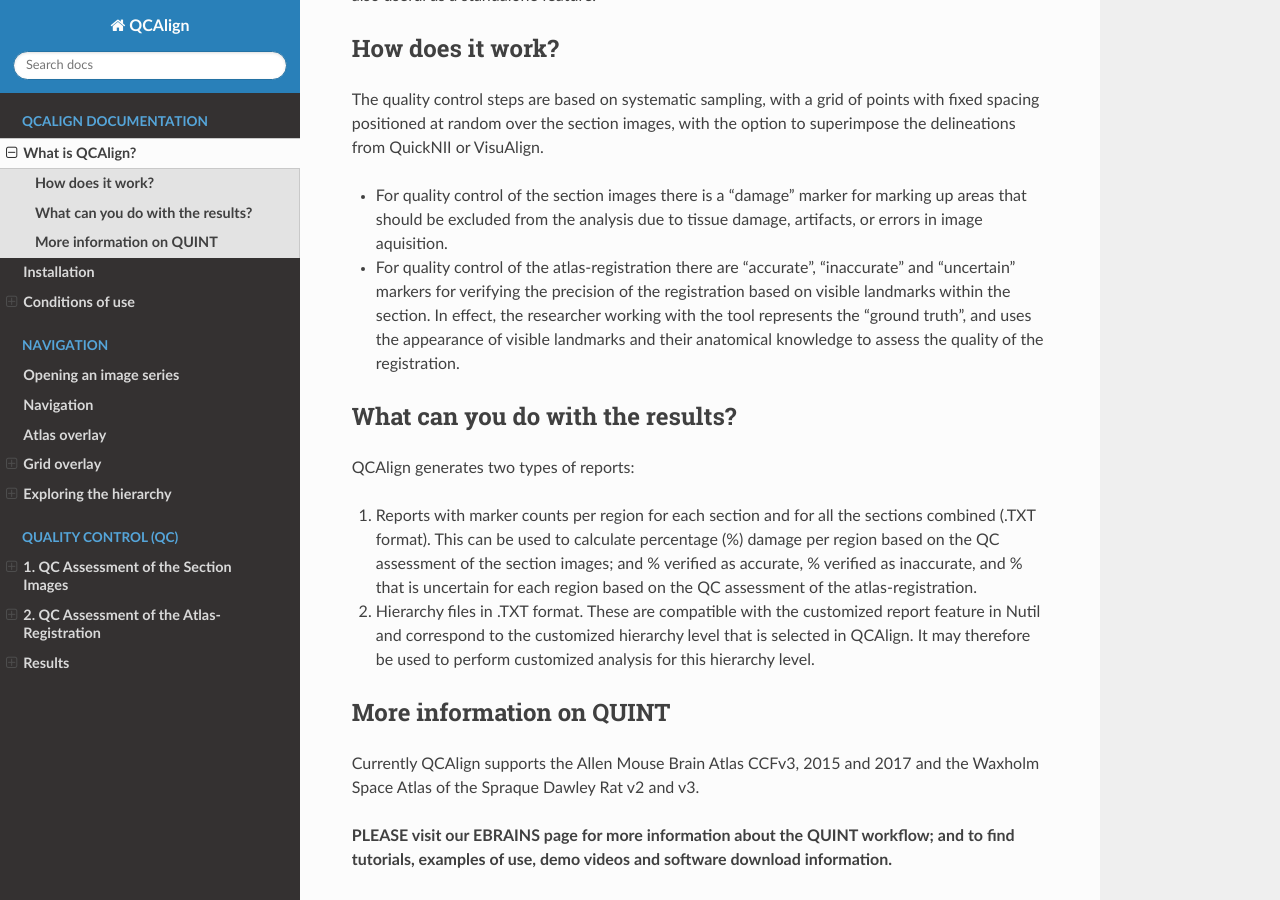
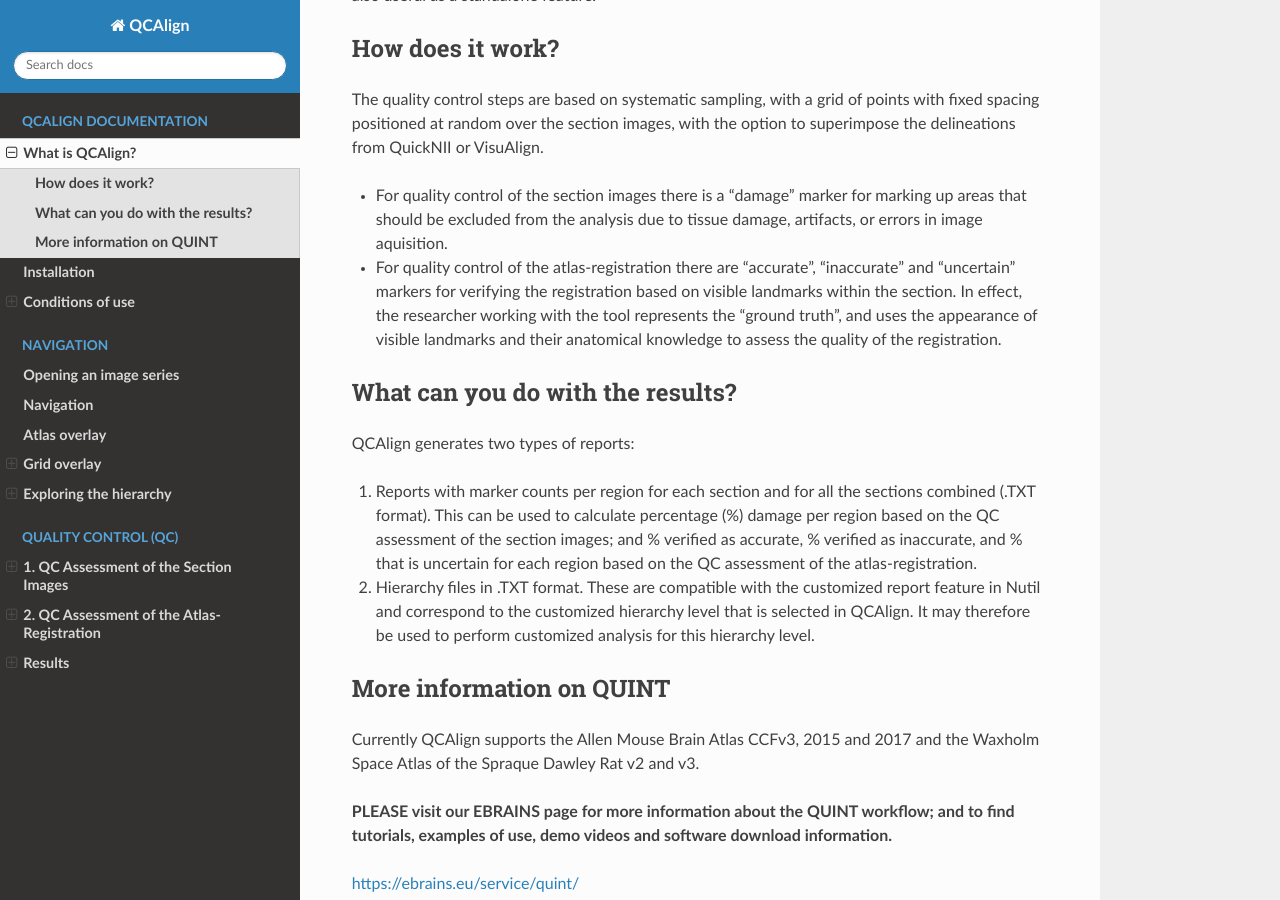
Before and after one commit to Neural-Systems-at-UIO/QCAlign, a Sphinx documentation site: the page built from docs/introduction.rst, in a window 1280 px wide and 900 px high, scrolled down 632 px. Built offline with Sphinx 7.4.7 and the Read the Docs theme 2.0.0, drawn with Linux system fonts in a browser that asks for light colours.

Commit message:
Update introduction.rst

```diff
--- a/docs/introduction.rst
+++ b/docs/introduction.rst
@@ -18,7 +18,7 @@
 
 - For quality control of the section images there is a "damage" marker for marking up areas that should be excluded from the analysis due to tissue damage, artifacts, or errors in image aquisition.
 
-- For quality control of the atlas-registration there are "accurate", "inaccurate" and "uncertain" markers for verifying the precision of the registration based on visible landmarks within the section. In effect, the researcher working with the tool represents the “ground truth”, and uses the appearance of visible landmarks and their anatomical knowledge to assess the quality of the registration.
+- For quality control of the atlas-registration there are "accurate", "inaccurate" and "uncertain" markers for verifying the registration based on visible landmarks within the section. In effect, the researcher working with the tool represents the “ground truth”, and uses the appearance of visible landmarks and their anatomical knowledge to assess the quality of the registration.
 
 **What can you do with the results?**
 -----------------------------------
```
